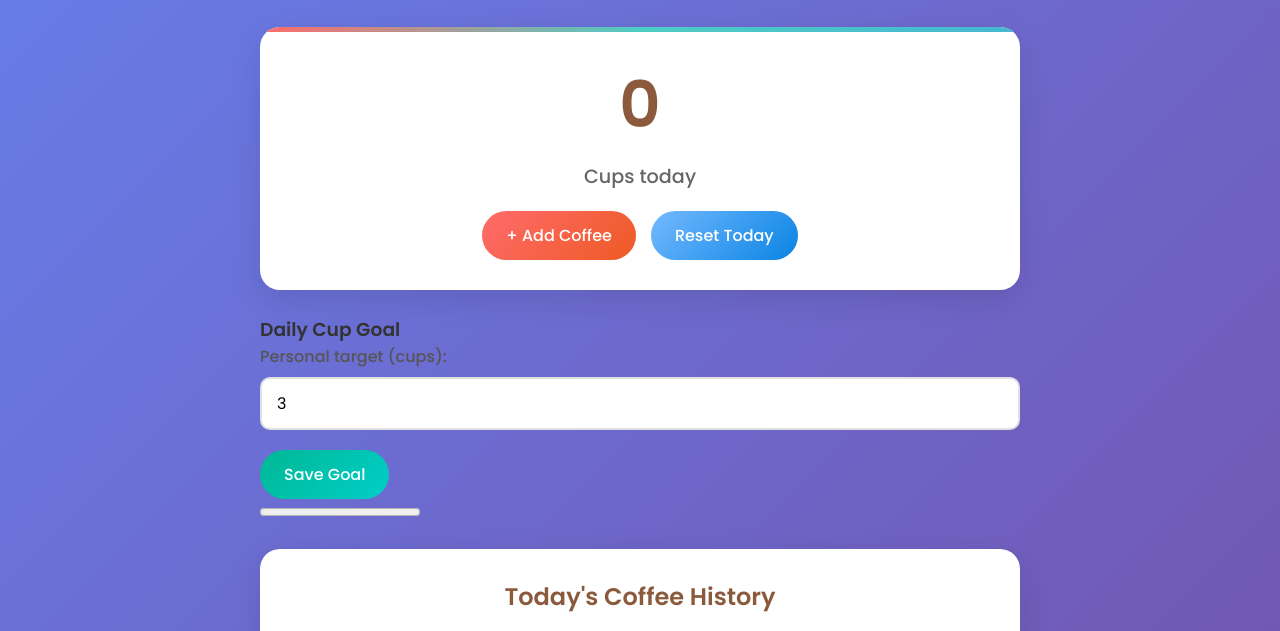
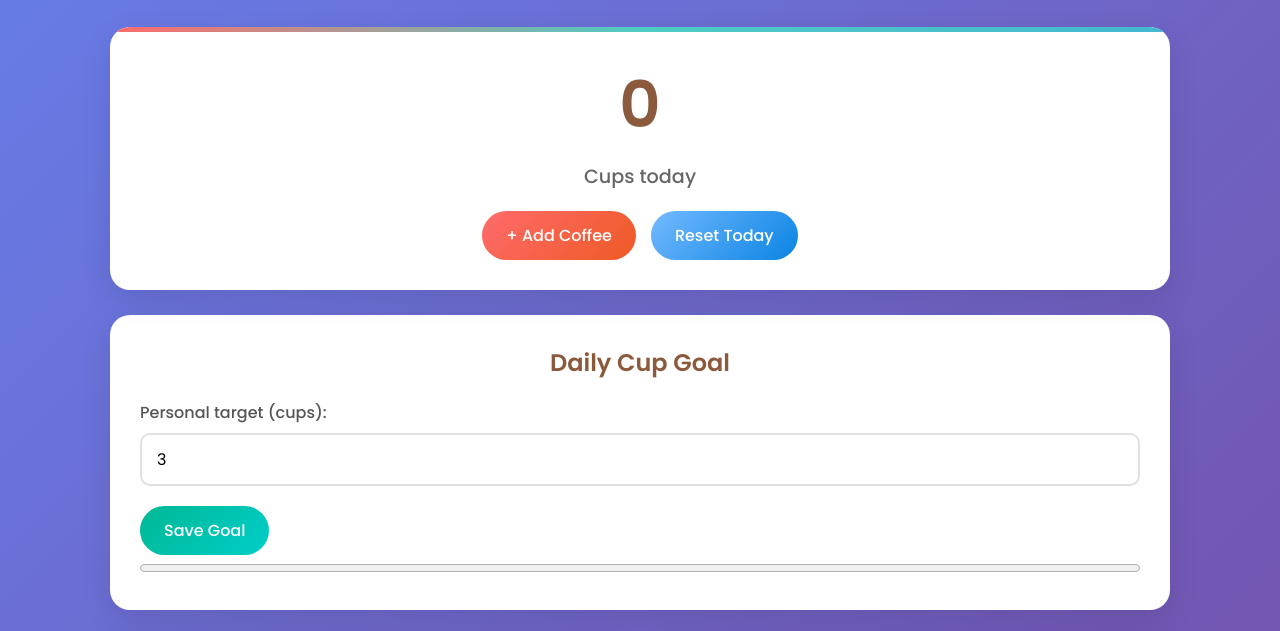
Before and after one commit to hengkar/test-coffee, a plain HTML site: page index.html in a window 1280 px wide. Shown: the part 119-750 px from the top of the page. Drawn offline with Linux system fonts and the light colour scheme.

Commit message:
Create responsive dashboard layout
Co-authored-by: copilot-swe-agent[bot] <198982749+Copilot@users.noreply.github.com>

```diff
--- a/styles.css
+++ b/styles.css
@@ -13,7 +13,7 @@ body {
 }
 
 .container {
-    max-width: 800px;
+    max-width: 1100px;
     margin: 0 auto;
     padding: 20px;
     min-height: 100vh;
@@ -101,6 +101,7 @@ main {
     cursor: pointer;
     transition: all 0.3s ease;
     font-family: inherit;
+    max-width: 100%;
 }
 
 .add-btn {
@@ -173,6 +174,8 @@ main {
 .form-group select,
 .form-group input {
     width: 100%;
+    min-width: 0;
+    max-width: 100%;
     padding: 12px 15px;
     border: 2px solid #e0e0e0;
     border-radius: 10px;
@@ -196,7 +199,8 @@ main {
     flex-wrap: wrap;
 }
 
-/* Coffee History */
+/* Goal, Coffee History and Statistics */
+.daily-goal,
 .coffee-history,
 .statistics {
     background: white;
@@ -205,12 +209,23 @@ main {
     box-shadow: 0 10px 30px rgba(0,0,0,0.1);
 }
 
+.daily-goal h3,
 .coffee-history h3,
 .statistics h3 {
     color: #8b5a3c;
     margin-bottom: 20px;
     font-size: 1.5rem;
     text-align: center;
+}
+
+.daily-goal progress {
+    width: 100%;
+}
+
+.daily-goal,
+.coffee-history,
+.statistics {
+    overflow-wrap: anywhere;
 }
 
 .coffee-list {
@@ -257,6 +272,7 @@ main {
 
 .coffee-details {
     flex: 1;
+    min-width: 0;
 }
 
 .coffee-type {
@@ -307,7 +323,7 @@ main {
 /* Statistics */
 .stats-grid {
     display: grid;
-    grid-template-columns: repeat(auto-fit, minmax(150px, 1fr));
+    grid-template-columns: repeat(auto-fit, minmax(min(150px, 100%), 1fr));
     gap: 20px;
 }
 
@@ -370,6 +386,19 @@ footer {
 }
 
 /* Responsive Design */
+@media (min-width: 769px) {
+    main {
+        display: grid;
+        grid-template-columns: repeat(2, minmax(0, 1fr));
+    }
+
+    .coffee-counter,
+    .daily-goal,
+    .add-coffee-form {
+        grid-column: 1 / -1;
+    }
+}
+
 @media (max-width: 768px) {
     .container {
         padding: 15px;
@@ -384,6 +413,7 @@ footer {
     }
 
     .coffee-counter,
+    .daily-goal,
     .add-coffee-form,
     .coffee-history,
     .statistics {
```
